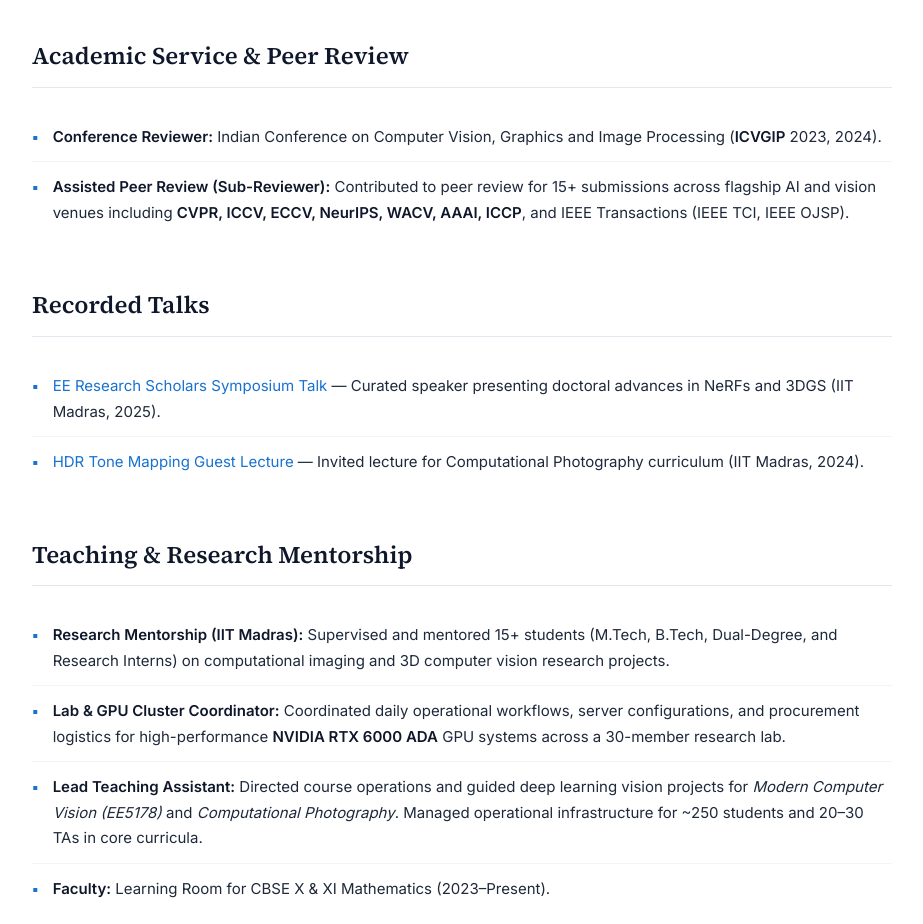
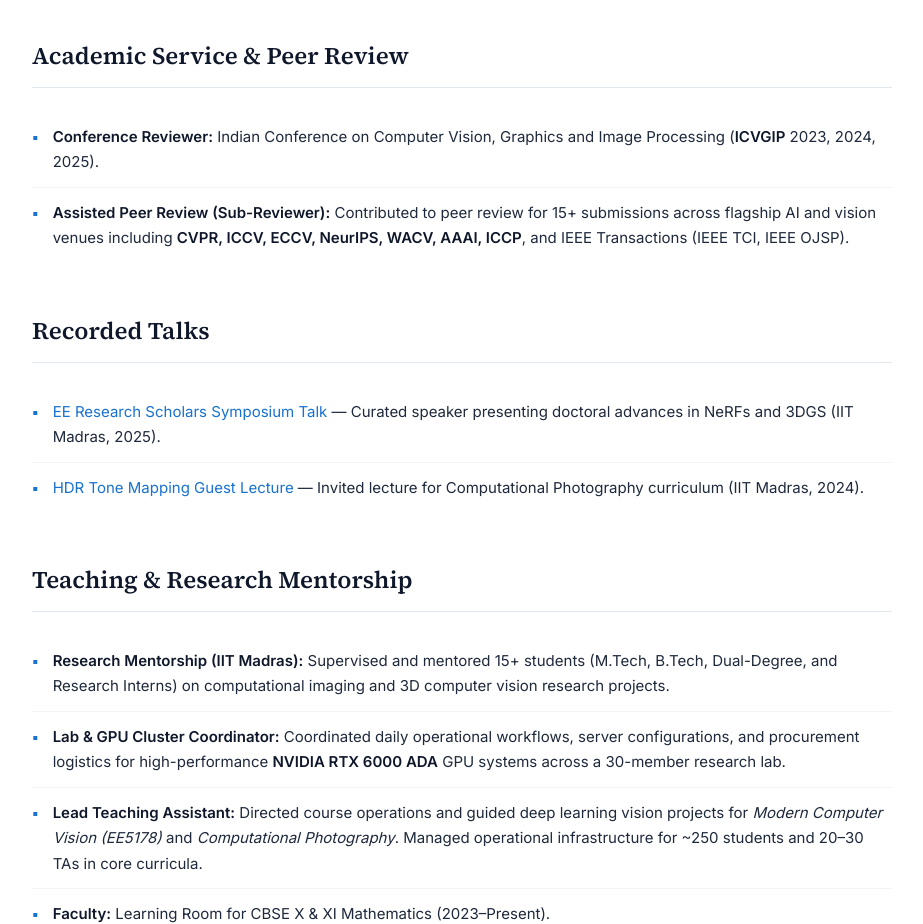
Before and after one commit to GopiRajuMatta/GopiRajuMatta.github.io, a plain HTML site: page gopirajumatta/index.html in a window 1280 px wide. Shown: the part 2720-3644 px from the top of the page, without its empty margins (178-1101 px from the left). Drawn offline with Linux system fonts and the light colour scheme.

Commit message:
Update index.html

```diff
--- a/gopirajumatta/index.html
+++ b/gopirajumatta/index.html
@@ -242,7 +242,7 @@
     <ul class="clean-list">
       <li>
         <span class="bullet">▪</span>
-        <span><strong>Conference Reviewer:</strong> Indian Conference on Computer Vision, Graphics and Image Processing (<strong>ICVGIP</strong> 2023, 2024).</span>
+        <span><strong>Conference Reviewer:</strong> Indian Conference on Computer Vision, Graphics and Image Processing (<strong>ICVGIP</strong> 2023, 2024, 2025).</span>
       </li>
       <li>
         <span class="bullet">▪</span>
```
